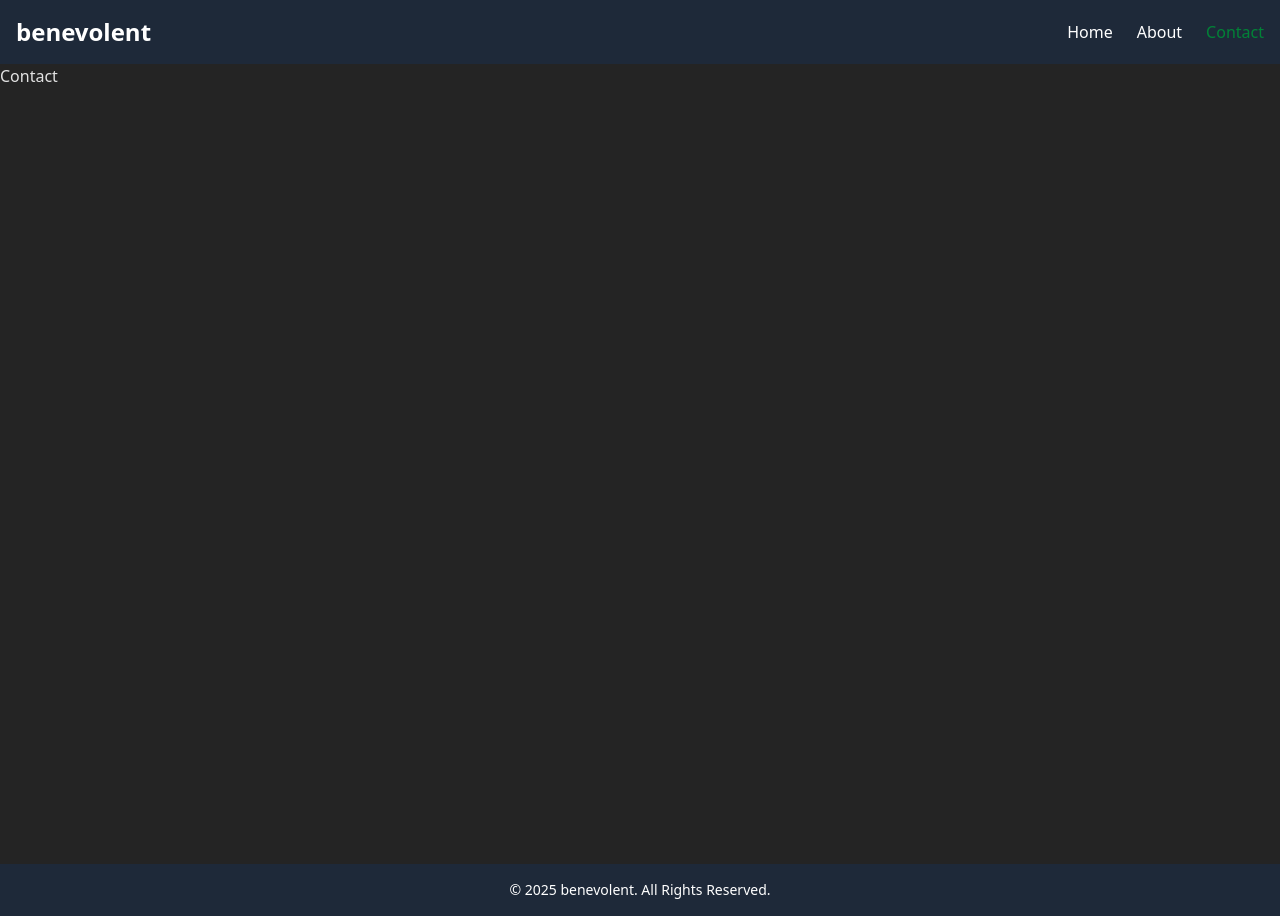
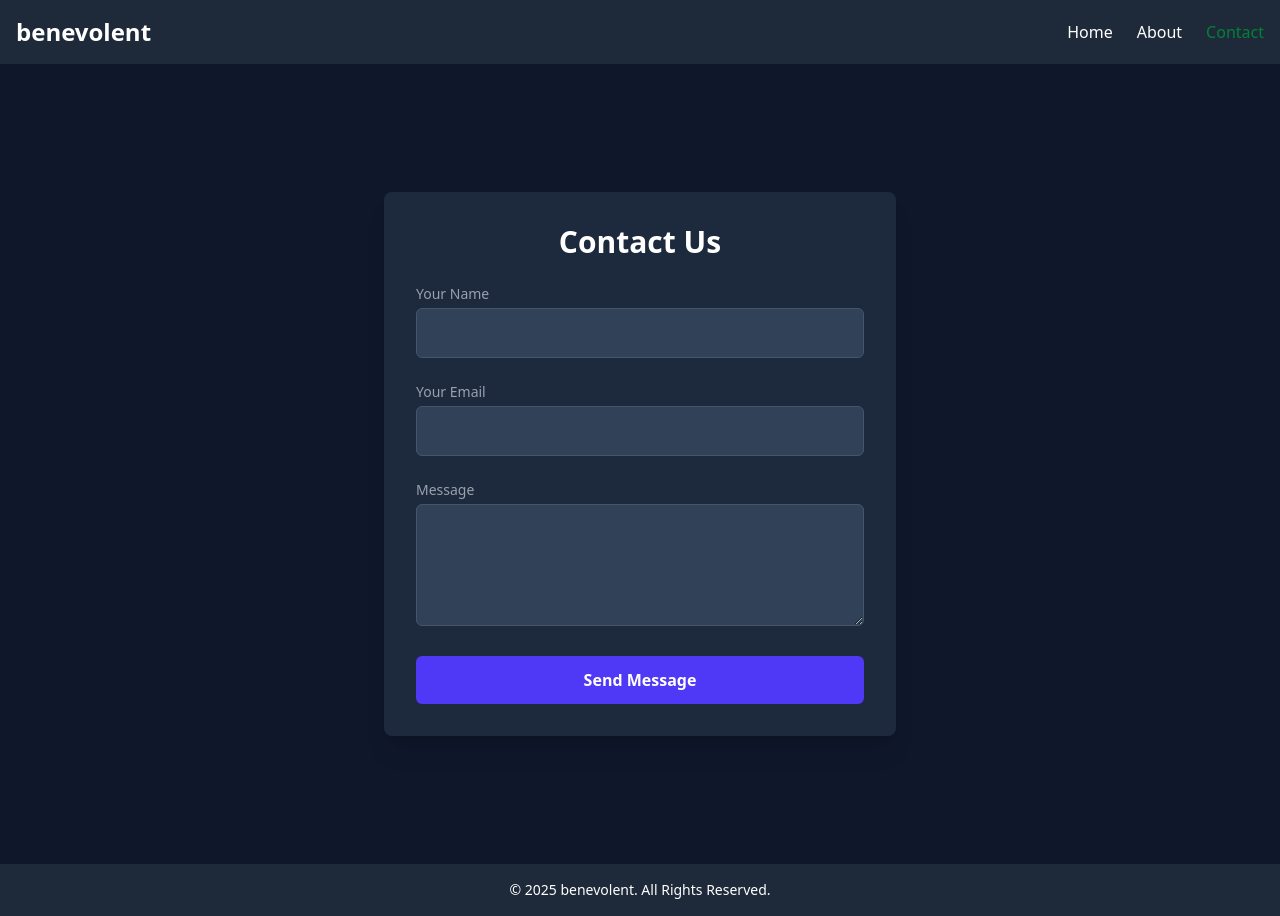
Before and after one commit to rahul-xo/REACT-ROUTER, a React (Vite) app: page /contact in a window 1280 px wide. Built offline with nearby package versions, Linux system fonts and the light colour scheme.

Commit message:
added contact form functionality

```diff
--- a/src/App.jsx
+++ b/src/App.jsx
@@ -2,7 +2,7 @@
 import { createBrowserRouter, RouterProvider } from "react-router";
 import AppUi from "./components/layout/AppUi";
 import About from "./pages/About";
-import Contact from "./pages/Contact";
+import Contact, { handleSubmit } from "./pages/Contact";
 import Home from "./pages/Home";
 import ErrorPage from "./pages/ErrorPage";
 import { FetchAPI } from "./API/FetchAPI";
@@ -23,6 +23,7 @@
         {
           path:"/contact",
           element: <Contact/>,
+          action: handleSubmit
         },
         {
           path:"/about",
--- a/src/pages/Contact.jsx
+++ b/src/pages/Contact.jsx
@@ -1,9 +1,88 @@
-import React from 'react'
+import React from "react";
+import { Form } from "react-router";
 
+export const handleSubmit =async ({request}) => {
+  try {
+    const res=await request.formData();
+    const data=Object.fromEntries(res);
+    console.log(data);
+    return null
+  } catch (error) {
+
+  }
+};
 const Contact = () => {
   return (
-    <div className='h-screen'>Contact</div>
-  )
-}
+    <div className="bg-slate-900 min-h-screen flex items-center justify-center font-sans p-4">
+      {/* Form Card */}
+      <div className="w-full max-w-lg p-8 space-y-6 bg-slate-800 rounded-lg shadow-xl">
+        {/* Title */}
+        <h1 className="text-3xl font-bold text-white text-center">
+          Contact Us
+        </h1>
 
-export default Contact
+        <Form className="space-y-6" method="POST" action="/contact">
+          {/* Name Input */}
+          <div>
+            <label
+              htmlFor="name"
+              className="block text-sm font-medium text-gray-400 mb-1"
+            >
+              Your Name
+            </label>
+            <input
+              id="name"
+              name="name"
+              type="text"
+              className="w-full p-3 bg-slate-700 border border-slate-600 text-white rounded-md focus:outline-none focus:ring-2 focus:ring-indigo-500"
+            />
+          </div>
+
+          {/* Email Input */}
+          <div>
+            <label
+              htmlFor="email"
+              className="block text-sm font-medium text-gray-400 mb-1"
+            >
+              Your Email
+            </label>
+            <input
+              id="email"
+              name="email"
+              type="email"
+              className="w-full p-3 bg-slate-700 border border-slate-600 text-white rounded-md focus:outline-none focus:ring-2 focus:ring-indigo-500"
+            />
+          </div>
+
+          {/* Message Textarea */}
+          <div>
+            <label
+              htmlFor="message"
+              className="block text-sm font-medium text-gray-400 mb-1"
+            >
+              Message
+            </label>
+            <textarea
+              id="message"
+              name="message"
+              rows="4"
+              className="w-full p-3 bg-slate-700 border border-slate-600 text-white rounded-md focus:outline-none focus:ring-2 focus:ring-indigo-500"
+            ></textarea>
+          </div>
+
+          {/* Submit Button */}
+          <div>
+            <button
+              type="submit"
+              className="w-full p-3 bg-indigo-600 text-white font-semibold rounded-md hover:bg-indigo-700 active:bg-indigo-800 focus:outline-none focus:ring-2 focus:ring-indigo-500"
+            >
+              Send Message
+            </button>
+          </div>
+        </Form>
+      </div>
+    </div>
+  );
+};
+
+export default Contact;
```
